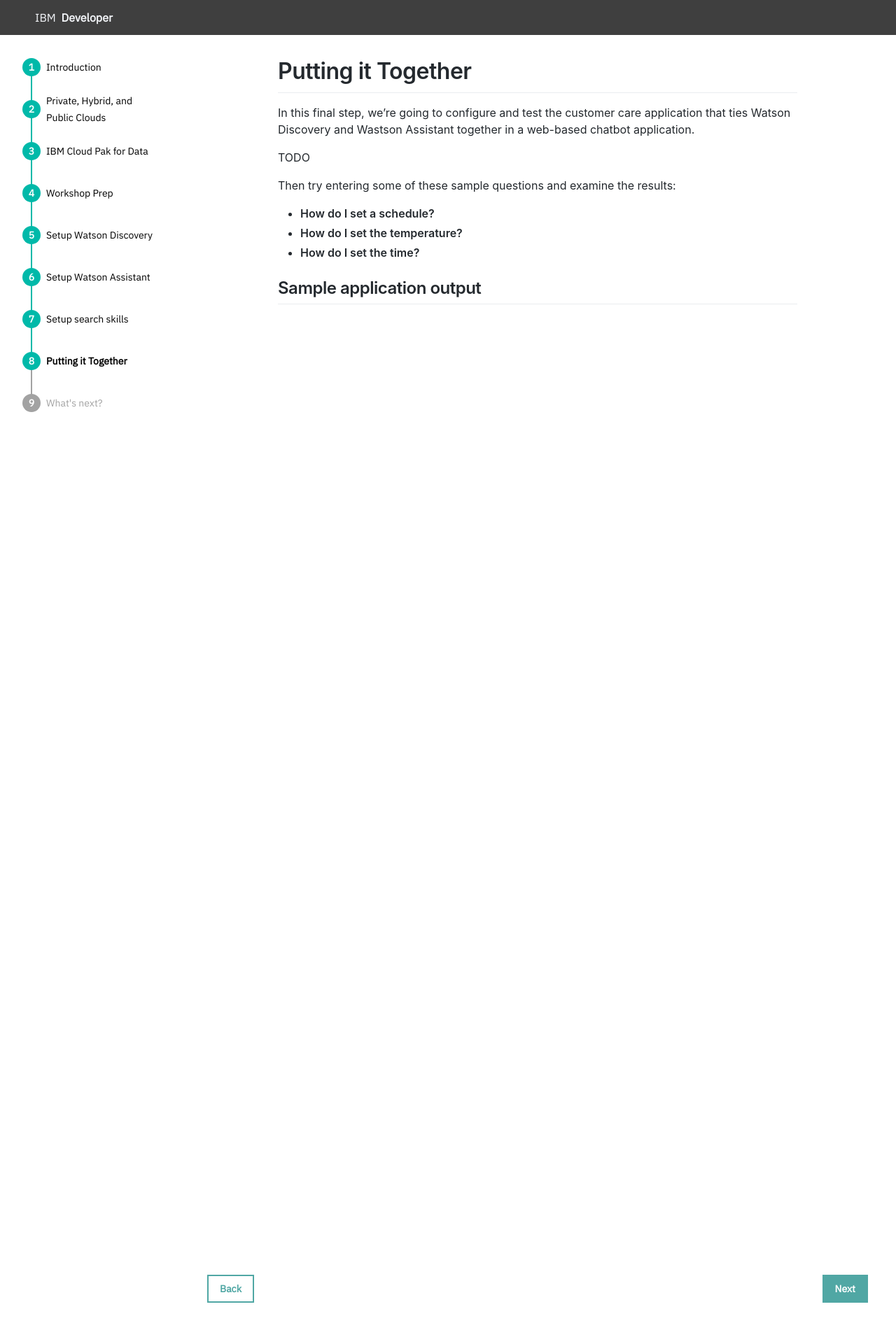
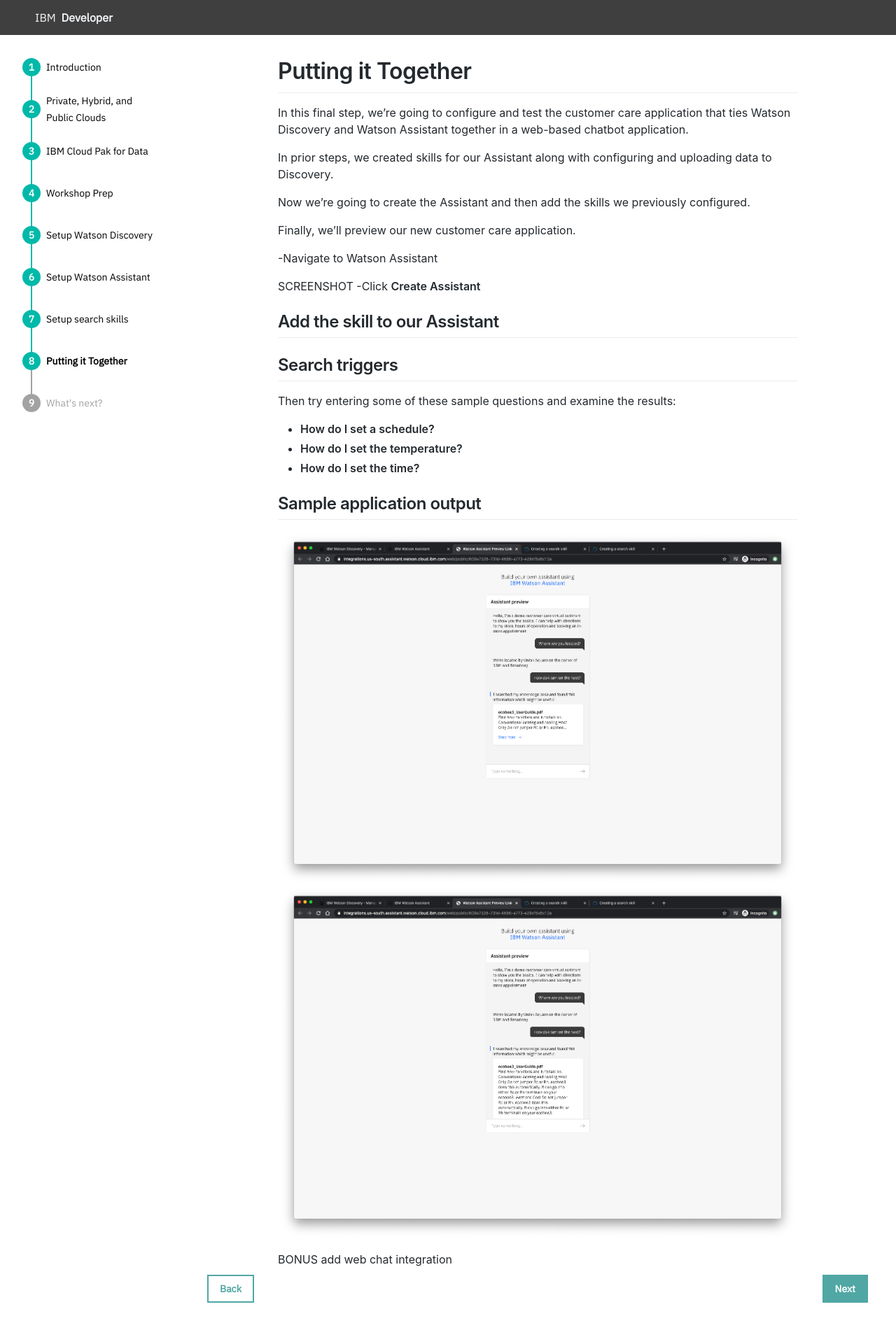
Before and after one commit to tmarkiewicz/ibm-cpd-workshop, a Jekyll site: the page built from _assistant/8.md, in a window 1280 px wide. Shown: the top 1901 px of the page at 70% size. Built offline with Jekyll 4.4.1, drawn with Linux system fonts in a browser that asks for light colours.

Commit message:
added assistant preview screenshots

```diff
--- a/_assistant/8.md
+++ b/_assistant/8.md
@@ -3,10 +3,26 @@
 date: 1970-01-07
 ---
 
-In this final step, we're going to configure and test the customer care application that ties Watson Discovery and Wastson Assistant together in a web-based chatbot application.
+In this final step, we're going to configure and test the customer care application that ties Watson Discovery and Watson Assistant together in a web-based chatbot application.
+
+In prior steps, we created skills for our Assistant along with configuring and uploading data to Discovery.
+
+Now we're going to create the Assistant and then add the skills we previously configured.
+
+Finally, we'll preview our new customer care application.
 
 
-TODO
+-Navigate to Watson Assistant
+
+SCREENSHOT
+-Click **Create Assistant**
+
+## Add the skill to our Assistant
+
+## Search triggers
+
+
+
 
 
 Then try entering some of these sample questions and examine the results:
@@ -15,6 +31,12 @@
 * **How do I set the temperature?**
 * **How do I set the time?**
 
+
+
 ## Sample application output
 
-<!-- ![](assets/node-app-chatbot.png) -->
+![](assets/assistant-preview-2.png)
+![](assets/assistant-preview-3.png)
+
+
+BONUS add web chat integration
```
Also changed, not shown: _assistant/assets/assistant-preview-2.png (added), _assistant/assets/assistant-preview-3.png (added).
